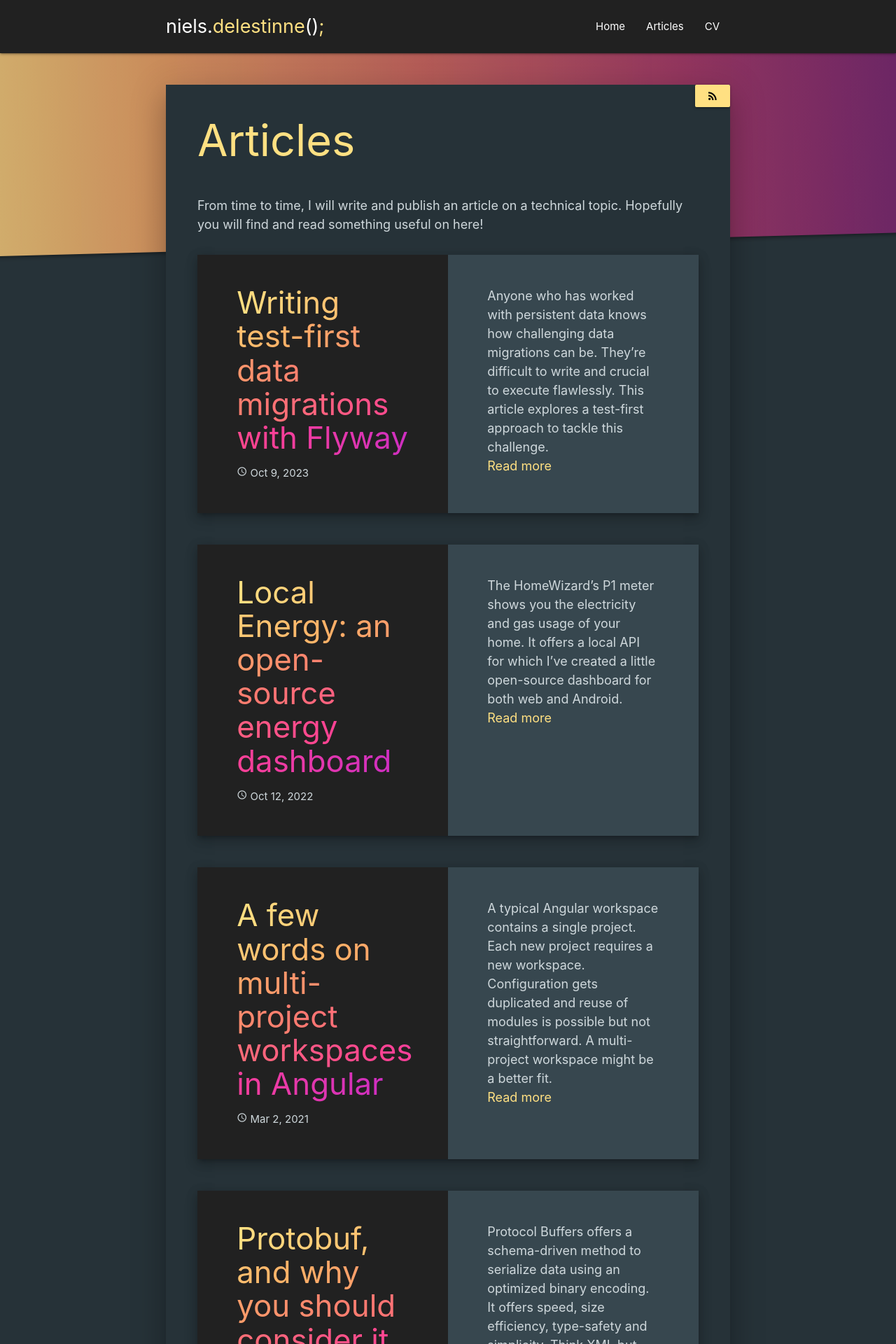
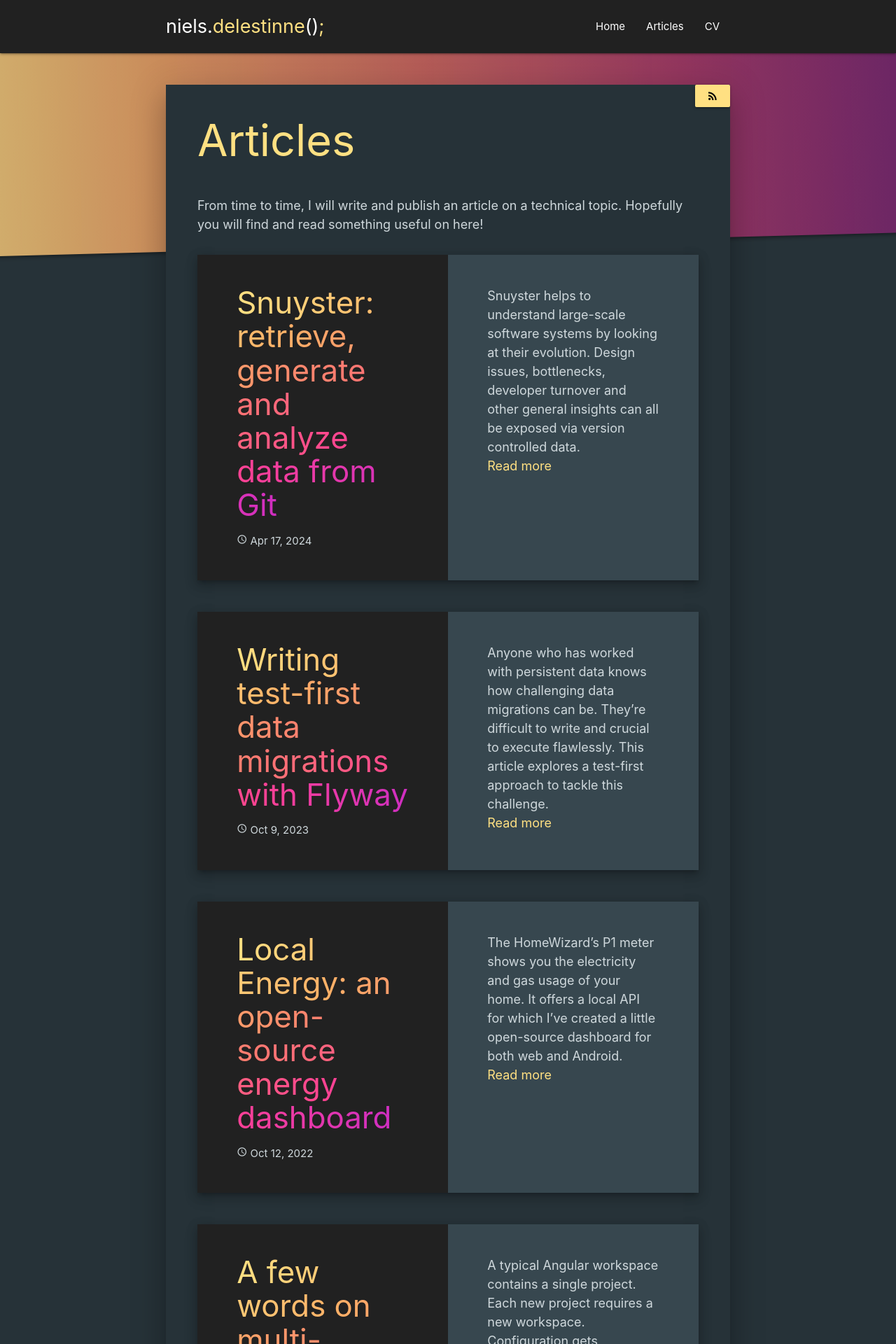
Before and after one commit to nielsdelestinne/niedel.be, a Jekyll site: the page built from articles.markdown, in a window 1280 px wide. Shown: the top 1920 px of the page at 70% size. Built offline with Jekyll 4.4.1, drawn with Linux system fonts in a browser that asks for light colours; some of the changed lines change nothing that is shown.

Commit message:
Added Snuyster Article

```diff
--- /dev/null
+++ b/_posts/2024-04-17-snuyster-retrieve-generate-and-analyze-data-from-git.markdown
@@ -0,0 +1,113 @@
+---
+layout: post
+title:  "Snuyster: retrieve, generate and analyze data from Git"
+date:   2024-04-17
+author: "Niels Delestinne"
+categories: snuyster analysis git insights
+comments: false
+---
+
+Snuyster helps to understand large-scale software systems by looking at their evolution. Design issues, bottlenecks, developer turnover and other general insights can all be exposed via version controlled data.
+
+<!--more-->
+
+## Your code as a Crime Scene
+
+It's been a while since I have read Adam Thornhill's book "Your Code as a Crime Scene" and used its accompanying tool "code-maat". However, when I recently joined a new project, I revisited the book and its practices and applied them to the customer's application landscape.
+
+Although code-maat is a good tool for performing the actual analyses, you're required to perform quite some manual steps and work to gather and combine all results from different repositories.
+
+Therefore, during my many train rides, I created Snuyster.
+
+## Snuyster
+
+> Snuyster is a command-line tool to retrieve, generate and analyze data from Git repositories.
+
+{% highlight bash %}
+╔══════════════════════════════════════════════════════════════════════════════════════════╗
+║ ╔══════════════════════════════════════════════════════════════════════════════════════╗ ║
+║ ║ ░░░░░░░░░░░░░░░░░░░░░░░░░░░░░░░░░░░░░░░░░░░░░░░░░░░░░░░░░░░░░░░░░░░░░░░░░░░░░░░░░░░░ ║ ║
+║ ║ ░░░░░░░░░░░░░░░░░░░░░░░░░░░░░░░░░░░░░░░░░░░░░░░░░░░░░░░░░░░░░░░░░░░░░░░░░░░░░░░░░░░░ ║ ║
+║ ║ ░░░░░░░░░░░░░░░░░░░░░░░░░░░░░░░░░░░░░░░░░░░░░░░░░░░░░░░░░░░░░░░░░░░░░░░░░░░░░░░░░░░░ ║ ║
+║ ║ ░░░░░░░░░░░░░░░░░░░░░░░░░░░░░░░░░░░              ░░░░░░░░░░░░░░░░░░░░░░░░░░░░░░░░░░░ ║ ║
+║ ║ ░░░░░░░░░░░░░░░░░░░░░░░░░░░░░░░░░░░    ░░░░░░    ░░░░░░░░░░░░░░░░░░░░░░░░░░░░░░░░░░░ ║ ║
+║ ║ ░░░░░░░░░░░░░░░░░░░░░░░░░░░░░░░░░░░    ░░░░░░░░░░░░░░░░░░░░░░░░░░░░░░░░░░░░░░░░░░░░░ ║ ║
+║ ║ ░░░░░░░░░░░░░░░░░░░░░░░░░░░░░░░░░░░                  ░░░░░░░░░░░░░░░░░░░░░░░░░░░░░░░ ║ ║
+║ ║ ░░░░░░░░░░░░░░░░░░░░░░░░░░░░░░░░░░░░░░░░░░░░░░░░░    ░░░░░░░░░░░░░░░░░░░░░░░░░░░░░░░ ║ ║
+║ ║ ░░░░░░░░░░░░░░░░░░░░░░░░░░░░░░    ░░░░░░░░░░░░░░░    ░░░░░░░░░░░░░░░░░░░░░░░░░░░░░░░ ║ ║
+║ ║ ░░░░░░░░░░░░░░░░░░░░░░░░░░░░░░                       ░░░░░░░░░░░░░░░░░░░░░░░░░░░░░░░ ║ ║
+║ ║ ░░░░░░░░░░░░░░░░░░░░░░░░░░░░░░░░░░░░░░░░░░░░░░░░░░░░░░░░░░░░░░░░░░░░░░░░░░░░░░░░░░░░ ║ ║
+║ ║ ░░░░░░░░░░░░░░░░░░░░░░░░░░░░░░░░░░░░░░░░░░░░░░░░░░░░░░░░░░░░░░░░░░░░░░░░░░░░░░░░░░░░ ║ ║
+║ ║ ░░░░░░░░░░░░░░░░░░░░░░░░░░░░░░                       ░░░░░░░░░░░░░░░░░░░░░░░░░░░░░░░ ║ ║
+║ ║ ░░░░░░░░░░░░░░░░░░░░░░░░░░░░░░   S N U Y S T E R !   ░░░░░░░░░░░░░░░░░░░░░░░░░░░░░░░ ║ ║
+║ ║ ░░░░░░░░░░░░░░░░░░░░░░░░░░░░░░                       ░░░░░░░░░░░░░░░░░░░░░░░░░░░░░░░ ║ ║
+║ ║ ░░░░░░░░░░░░░░░░░░░░░░░░░░░░░░░░░░░░░░░░░░░░░░░░░░░░░░░░░░░░░░░░░░░░░░░░░░░░░░░░░░░░ ║ ║
+║ ║ ░░░░░░░░░░░░░░░░░░░░░░░░░░░░░░░░░░░░░░░░░░░░░░░░░░░░░░░░░░░░░░░░░░░░░░░░░░░░░░░░░░░░ ║ ║
+║ ║ ░░░░░░░░░░░░░░░░░░░░░░░░░░░░░░░░░░░░░░░░░░░░░░░░░░░░░░░░░░░░░░░░░░░░░░░░░░░░░░░░░░░░ ║ ║
+║ ╚══════════════════════════════════════════════════════════════════════════════════════╝ ║
+╚══════════════════════════════════════════════════════════════════════════════════════════╝
+{% endhighlight %}
+
+With Snuyster, you can easily configure a set of Git repositories to analyse, perform the actual analyses and aggregate the cross-repo results into `.csv` files. It will even plot you a nice summary graph.
+
+It's written in Bash and Python and fully open-sourced: https://github.com/nielsdelestinne/snuyster
+
+## Features
+
+Let's dive a bit deeper into Snuyster's features
+
+### Dockerized runtime
+
+Snuyster comes with batteries included: Snuyster's Docker image contains all required tools, scripts and a convenient cli to perform analyses and extract the resulting data.
+
+### Git support
+
+Snuyster can access your public and private repositories with ease:
+
+- Provide Snuyster with a set of repository URLs and it will clone the repositories for you.
+- Or, mount a directory which already contains your cloned repository.
+
+Snuyster will use these repositories to extract their entire Git history, in a processable format for further analysis.
+
+### Perform analyses
+
+Snuyster allows you to perform many different analyses on the extracted data.
+
+For performing the actual analyses, the following tools are used:
+
+- [Code Maat](https://github.com/adamtornhill/code-maat): analyze data from version-control systems (VCS).
+- [Cloc](https://github.com/AlDanial/cloc): counts blank lines, comment lines, and physical lines of source code in many programming languages.
+
+### Aggregation
+
+Snuysters aggregates the results of the performed analyses of individual Git repositories into combined reports that span all repositories.
+
+This allows to easily compare the analysis results between repositories.
+
+### CSV Reports
+
+All reports (individual and aggregated) are exported as CSV files and can be imported into other tools - like spreadsheets - for further analysis.
+
+The graph below shows the amount of added lines, per year, for each repository.
+
+![graph](/assets/img/2024-04-17/added_lines_per_repository_temporal.png)
+
+## Using Snuyster
+
+To use Snuyster, simply start its `Docker` container:
+
+{% highlight bash %}
+docker run \
+-v <path>/repositories:/repositories \
+-v <path>/results:/results \
+-v ~/.ssh:/root/.ssh:ro \
+--name snuyster -it niedel/snuyster:latest
+{% endhighlight %}
+
+## Final notes
+
+Feel free to use Snuyster how you see fit, hopefully you'll find it useful.
+
+You can find Snuyster at https://github.com/nielsdelestinne/snuyster.
+
+If you have any questions, remarks or requests regarding Snuyster, please interact via the GitHub repository.
--- a/_sass/niedel.scss
+++ b/_sass/niedel.scss
@@ -524,7 +524,7 @@ progress[value]::-webkit-progress-value {
   .ne    { color: #900; font-weight: normal } // Name.Exception
   .nf    { color: #ffda79; font-weight: normal } // Name.Function
   .nn    { color: #555 } // Name.Namespace
-  .nt    { color: #000080 } // Name.Tag
+  .nt    { color: #FFDA79FF } // Name.Tag
   .nv    { color: #efefef
   } // Name.Variable
   .ow    { font-weight: normal } // Operator.Word
```
Also changed, not shown: assets/img/2024-04-17/added_lines_per_repository_temporal.png (added).
